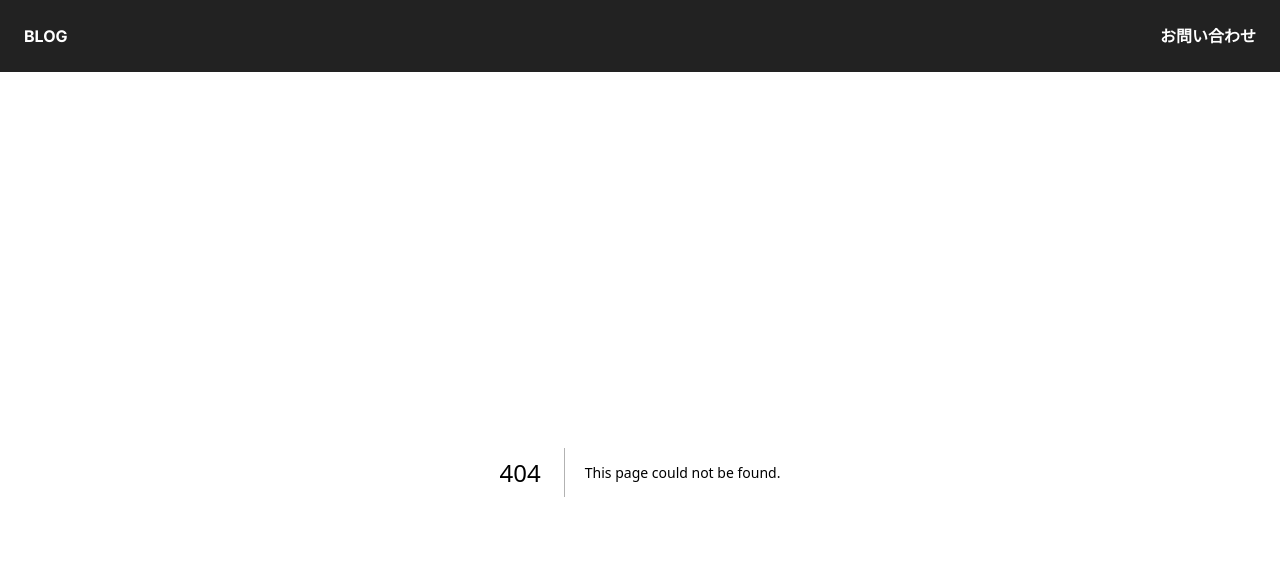
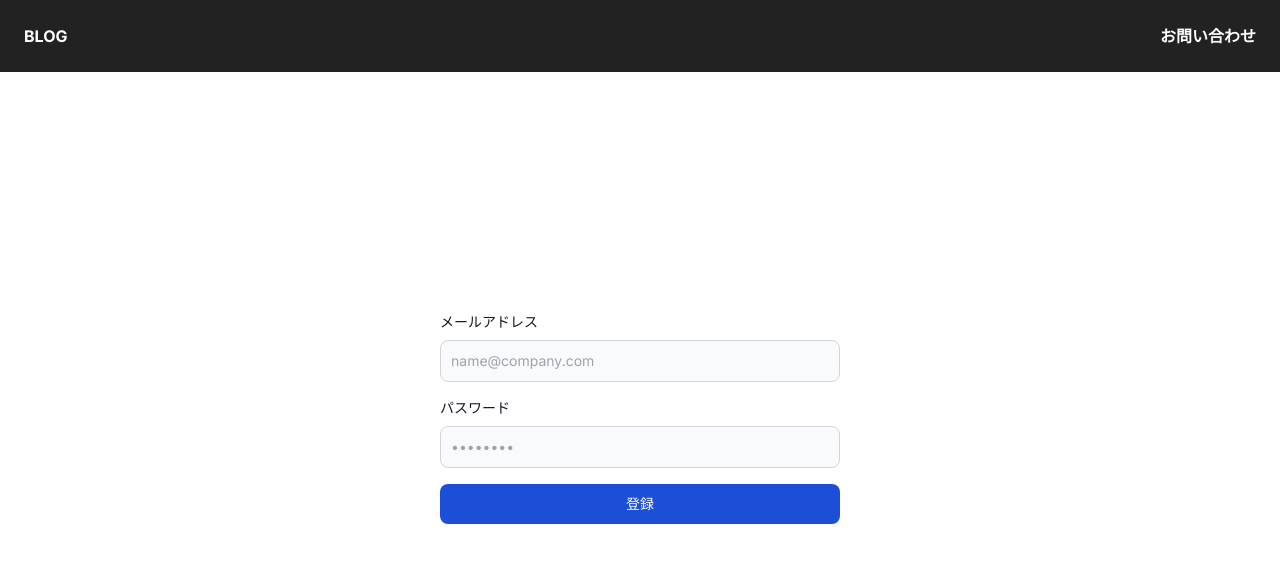
Before and after one commit to maetaku24/assignment-next-app, a Next.js app: page /signup in a window 1280 px wide. Before the commit this address had no page. Shown: the top 562 px of the page. Built offline with nearby package versions, Linux system fonts and the light colour scheme.

Commit message:
【追加】サインアップ機能追加

```diff
--- /dev/null
+++ b/src/app/signup/page.tsx
@@ -0,0 +1,81 @@
+"use client";
+
+import { supabase } from "@/utils/supabase";
+import { useState } from "react";
+
+export default function Page() {
+  const [email, setEmail] = useState("");
+  const [password, setPassword] = useState("");
+
+  const handleSubmit = async (event: React.FormEvent<HTMLFormElement>) => {
+    event.preventDefault();
+
+    const { error } = await supabase.auth.signUp({
+      email,
+      password,
+      options: {
+        emailRedirectTo: `http://localhost:3000/login`,
+      },
+    });
+
+    if (error) {
+      alert("登録に失敗しました。");
+    } else {
+      setEmail("");
+      setPassword("");
+      alert("確認メールを送信しました。");
+    }
+  };
+
+  return (
+    <div className="flex justify-center pt-[240px]">
+      <form onSubmit={handleSubmit} className="space-y-4 w-full max-w-[400px]">
+        <div>
+          <label
+            htmlFor="email"
+            className="block mb-2 text-sm font-medium text-gray-900"
+          >
+            メールアドレス
+          </label>
+          <input
+            type="email"
+            name="email"
+            id="email"
+            className="bg-gray-50 border border-gray-300 text-gray-900 text-sm rounded-lg focus:ring-blue-500 focus:border-blue-500 block w-full p-2.5"
+            placeholder="name@company.com"
+            required
+            onChange={(e) => setEmail(e.target.value)}
+            value={email}
+          />
+        </div>
+        <div>
+          <label
+            htmlFor="password"
+            className="block mb-2 text-sm font-medium text-gray-900"
+          >
+            パスワード
+          </label>
+          <input
+            type="password"
+            name="password"
+            id="password"
+            placeholder="••••••••"
+            className="bg-gray-50 border border-gray-300 text-gray-900 text-sm rounded-lg focus:ring-blue-500 focus:border-blue-500 block w-full p-2.5"
+            required
+            onChange={(e) => setPassword(e.target.value)}
+            value={password}
+          />
+        </div>
+
+        <div>
+          <button
+            type="submit"
+            className="w-full text-white bg-blue-700 hover:bg-blue-800 focus:ring-4 focus:outline-none focus:ring-blue-300 font-medium rounded-lg text-sm px-5 py-2.5 text-center"
+          >
+            登録
+          </button>
+        </div>
+      </form>
+    </div>
+  );
+}
```
